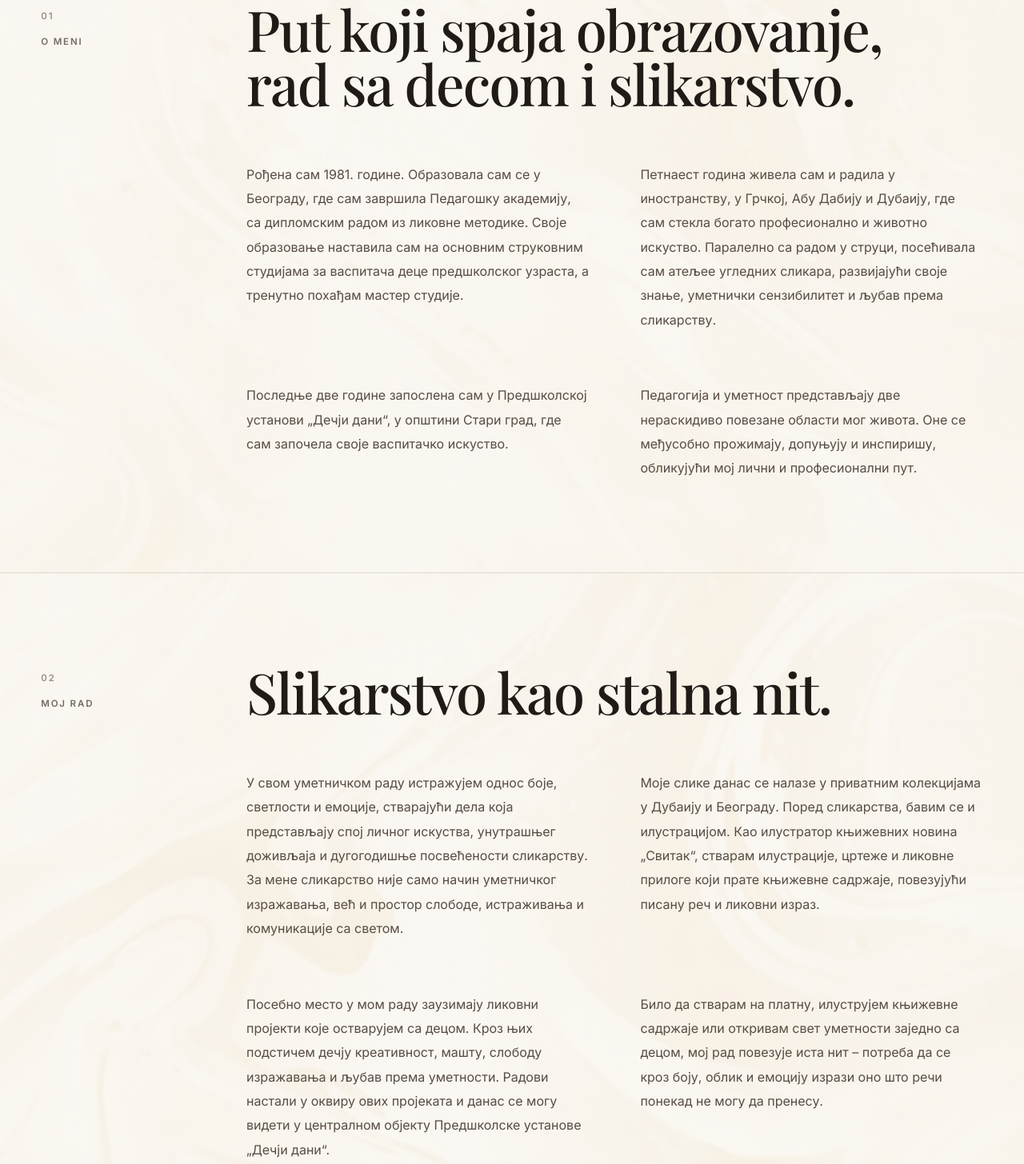
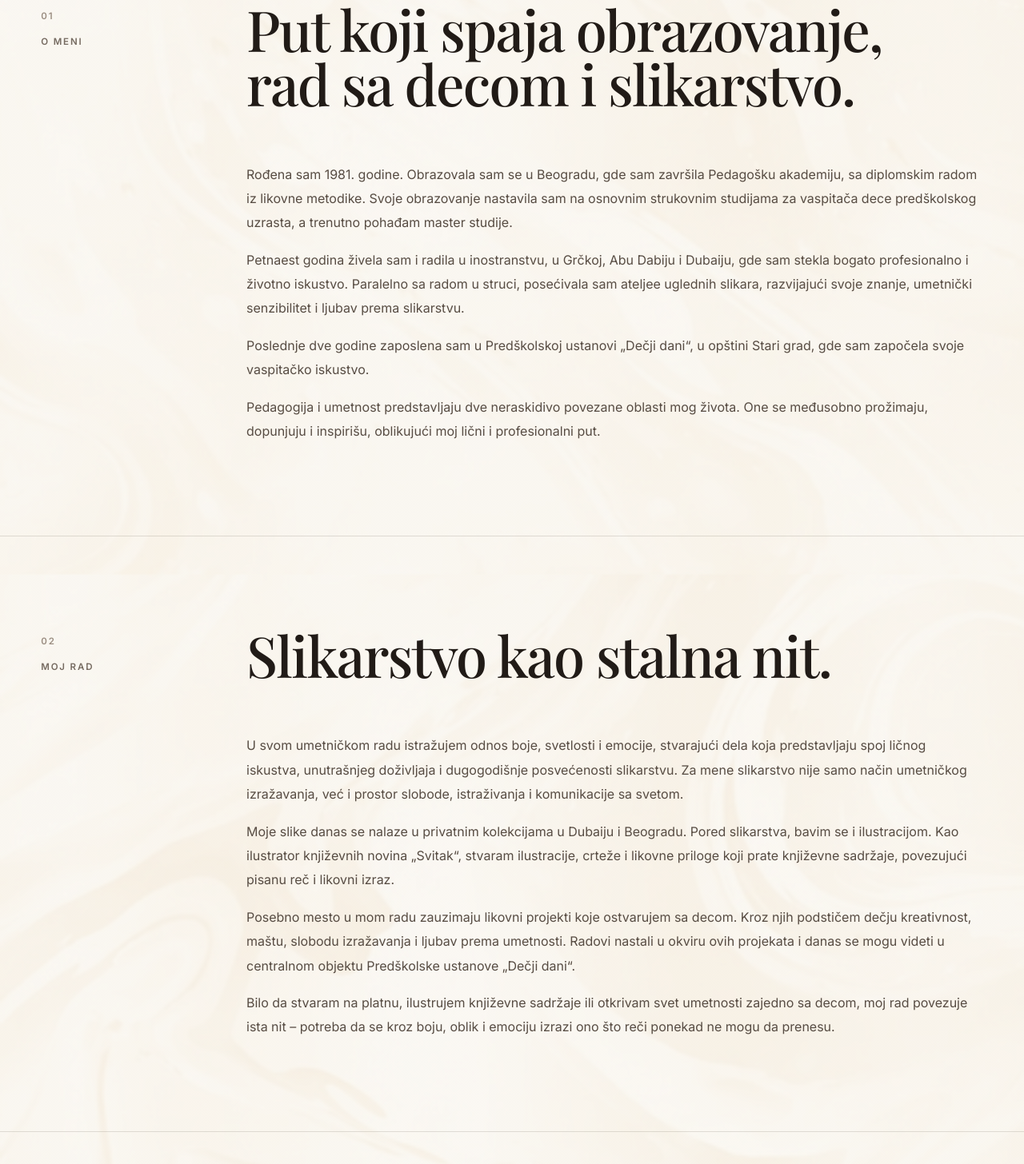
Before and after one commit to Pikolinko/milica-izlozba-pred, a plain HTML site: page artist.html in a window 1280 px wide. Shown: the part 1203-2659 px from the top of the page at 80% size. Drawn offline with nearby package versions, Linux system fonts and the light colour scheme.

Commit message:
Update artist.html

```diff
--- a/artist.html
+++ b/artist.html
@@ -19,6 +19,24 @@
   <meta property="og:title" content="Milica Novaković — O meni" />
   <meta property="og:description" content="Priča o slikarki Milici Novaković, njenom radu, tehnici i stvaralačkom putu." />
   <meta property="og:type" content="website" />
+  <!-- Jedna kolona teksta u sekcijama O meni i Moj rad -->
+  <style>
+    .artist-page .artist-story .artist-story__columns {
+      display: block;
+      columns: auto;
+      column-count: 1;
+      width: 100%;
+      max-width: 100%;
+      box-sizing: border-box;
+    }
+    .artist-page .artist-story .artist-story__columns > p {
+      margin: 0 0 1em;
+      max-width: 100%;
+    }
+    .artist-page .artist-story .artist-story__columns > p:last-child {
+      margin-bottom: 0;
+    }
+  </style>
 </head>
 
 <body class="gallery-page artist-page">
@@ -81,26 +99,26 @@
 
         <div class="artist-story__columns">
           <p>
-            Рођена сам 1981. године. Образовала сам се у Београду, где сам завршила
-		    Педагошку академију, са дипломским радом из ликовне методике.
-		    Своје образовање наставила сам на основним струковним студијама за
-		    васпитача деце предшколског узраста, а тренутно похађам мастер студије.
+            Rođena sam 1981. godine. Obrazovala sam se u Beogradu, gde sam završila
+		    Pedagošku akademiju, sa diplomskim radom iz likovne metodike.
+		    Svoje obrazovanje nastavila sam na osnovnim strukovnim studijama za
+		    vaspitača dece predškolskog uzrasta, a trenutno pohađam master studije.
           </p>
 
           <p>
-            Петнаест година живела сам и радила у иностранству, у Грчкој, Абу Дабију
-		    и Дубаију, где сам стекла богато професионално и животно искуство.
-		    Паралелно са радом у струци, посећивала сам атељее угледних сликара,
-		    развијајући своје знање, уметнички сензибилитет и љубав према сликарству.
+            Petnaest godina živela sam i radila u inostranstvu, u Grčkoj, Abu Dabiju
+		    i Dubaiju, gde sam stekla bogato profesionalno i životno iskustvo.
+		    Paralelno sa radom u struci, posećivala sam ateljee uglednih slikara,
+		    razvijajući svoje znanje, umetnički senzibilitet i ljubav prema slikarstvu.
           </p>
 		  <p>
-            Последње две године запослена сам у Предшколској установи „Дечји дани“,
-		    у општини Стари град, где сам започела своје васпитачко искуство.
+            Poslednje dve godine zaposlena sam u Predškolskoj ustanovi „Dečji dani“,
+		    u opštini Stari grad, gde sam započela svoje vaspitačko iskustvo.
           </p>
 		  <p>
-            Педагогија и уметност представљају две нераскидиво повезане области мог
-		    живота. Оне се међусобно прожимају, допуњују и инспиришу, обликујући мој
-		    лични и професионални пут.
+            Pedagogija i umetnost predstavljaju dve neraskidivo povezane oblasti mog
+		    života. One se međusobno prožimaju, dopunjuju i inspirišu, oblikujući moj
+		    lični i profesionalni put.
           </p>
         </div>
       </div>
@@ -120,28 +138,28 @@
 
         <div class="artist-story__columns">
           <p>
-            У свом уметничком раду истражујем однос боје, светлости и емоције,
-			стварајући дела која представљају спој личног искуства, унутрашњег
-			доживљаја и дугогодишње посвећености сликарству. За мене сликарство
-			није само начин уметничког изражавања, већ и простор слободе, истраживања
-			и комуникације са светом.
+            U svom umetničkom radu istražujem odnos boje, svetlosti i emocije,
+			stvarajući dela koja predstavljaju spoj ličnog iskustva, unutrašnjeg
+			doživljaja i dugogodišnje posvećenosti slikarstvu. Za mene slikarstvo
+			nije samo način umetničkog izražavanja, već i prostor slobode, istraživanja
+			i komunikacije sa svetom.
           </p>
           <p>
-            Моје слике данас се налазе у приватним колекцијама у Дубаију и Београду.
-			Поред сликарства, бавим се и илустрацијом. Као илустратор књижевних новина
-			„Свитак“, стварам илустрације, цртеже и ликовне прилоге који прате књижевне
-			садржаје, повезујући писану реч и ликовни израз.
+            Moje slike danas se nalaze u privatnim kolekcijama u Dubaiju i Beogradu.
+			Pored slikarstva, bavim se i ilustracijom. Kao ilustrator književnih novina
+			„Svitak“, stvaram ilustracije, crteže i likovne priloge koji prate književne
+			sadržaje, povezujući pisanu reč i likovni izraz.
           </p>
 		  <p>
-            Посебно место у мом раду заузимају ликовни пројекти које остварујем са децом.
-			Кроз њих подстичем дечју креативност, машту, слободу изражавања и љубав према
-			уметности. Радови настали у оквиру ових пројеката и данас се могу видети у
-			централном објекту Предшколске установе „Дечји дани“.
+            Posebno mesto u mom radu zauzimaju likovni projekti koje ostvarujem sa decom.
+			Kroz njih podstičem dečju kreativnost, maštu, slobodu izražavanja i ljubav prema
+			umetnosti. Radovi nastali u okviru ovih projekata i danas se mogu videti u
+			centralnom objektu Predškolske ustanove „Dečji dani“.
           </p>
 		  <p>
-            Било да стварам на платну, илуструјем књижевне садржаје или откривам свет
-			уметности заједно са децом, мој рад повезује иста нит – потреба да се кроз боју,
-            облик и емоцију изрази оно што речи понекад не могу да пренесу.
+            Bilo da stvaram na platnu, ilustrujem književne sadržaje ili otkrivam svet
+			umetnosti zajedno sa decom, moj rad povezuje ista nit – potreba da se kroz boju,
+            oblik i emociju izrazi ono što reči ponekad ne mogu da prenesu.
           </p>
         </div>
       </div>
```
